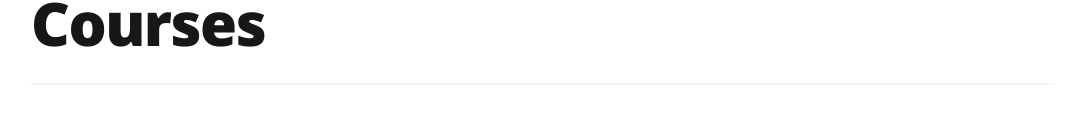
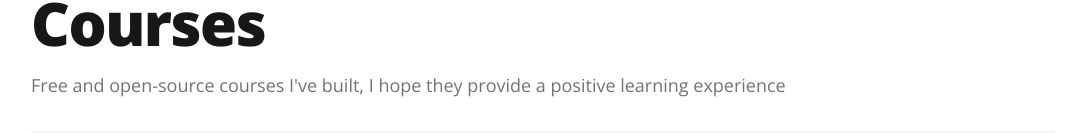
Before and after one commit to karanpratapsingh/portfolio, a Next.js app: page /courses in a window 1280 px wide. Shown: the part 125-258 px from the top of the page, without its empty margins (97-1181 px from the left). Built offline with nearby package versions, Linux system fonts and the light colour scheme; no server answers; grey boxes are pictures that could not be loaded; a web font is replaced by a local one; what @geist-ui/core would draw is missing.

Commit message:
fix: header

```diff
--- a/pages/courses.tsx
+++ b/pages/courses.tsx
@@ -12,7 +12,10 @@ export default function Courses(): React.ReactElement {
         description={siteMetadata.description}
       />
       <div className='fade-in divide-y-2 divide-gray-100 dark:divide-gray-800'>
-        <Header title='Courses' />
+        <Header
+          title='Courses'
+          subtitle="Free and open-source courses I've built, I hope they provide a positive learning experience"
+        />
         <div className='container py-12'>
           <div className='-m-4 flex flex-wrap'>
             {config.courses.map(({ slug, title, description, banner }) => (
```
